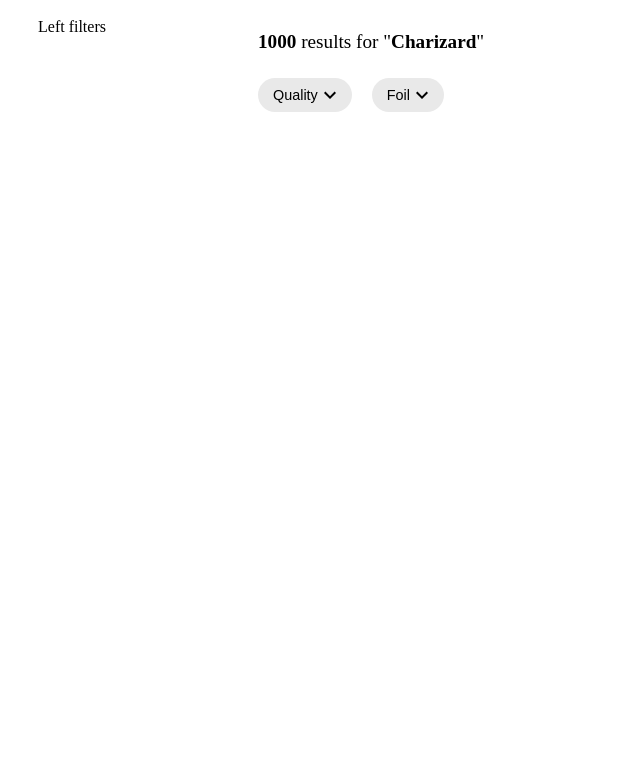
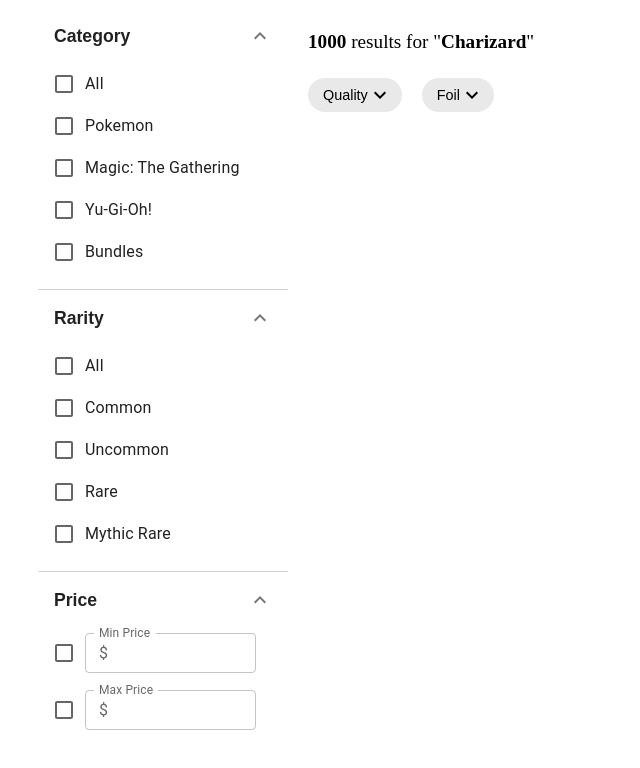
Before and after one commit to andre-fong/SUPERBIDDO, a Next.js app in the folder frontend/: page /results in a window 1280 px wide. Shown: the top 768 px of the page, without its empty margins (0-640 px from the left). Built offline with nearby package versions, Linux system fonts and the light colour scheme.

Commit message:
chore: Add sidebar filters on search results

```diff
--- a/frontend/pages/results.tsx
+++ b/frontend/pages/results.tsx
@@ -22,6 +22,54 @@
 import InputAdornment from "@mui/material/InputAdornment";
 import IconButton from "@mui/material/IconButton";
 import CloseIcon from "@mui/icons-material/Close";
+import MuiAccordion, { AccordionProps } from "@mui/material/Accordion";
+import MuiAccordionSummary, {
+  AccordionSummaryProps,
+} from "@mui/material/AccordionSummary";
+import MuiAccordionDetails, {
+  AccordionDetailsProps,
+} from "@mui/material/AccordionDetails";
+import { styled } from "@mui/material/styles";
+
+//////////////////////////////////////////////////
+//            MUI STYLED ACCORDION              //
+//////////////////////////////////////////////////
+
+const Accordion = styled((props: AccordionProps) => (
+  <MuiAccordion disableGutters elevation={0} square {...props} />
+))(({ theme }) => ({
+  backgroundColor: "transparent",
+  border: "none",
+  "&:not(:last-child)": {
+    borderBottom: "1px solid lightgray",
+  },
+  "&:before": {
+    display: "none",
+  },
+}));
+
+const AccordionSummary = styled((props: AccordionSummaryProps) => (
+  <MuiAccordionSummary {...props} />
+))(({ theme }) => ({
+  backgroundColor: "transparent",
+  marginBottom: -1,
+  minHeight: 56,
+  fontSize: "1.1rem",
+  fontWeight: 600,
+  "&.Mui-expanded": {
+    minHeight: 56,
+  },
+  "& .MuiAccordionSummary-content": {
+    margin: "12px 0",
+  },
+}));
+
+const AccordionDetails = styled((props: AccordionDetailsProps) => (
+  <MuiAccordionDetails {...props} />
+))(({ theme }) => ({
+  padding: theme.spacing(2),
+  paddingTop: 0,
+}));
 
 export default function Results({
   setCurPage,
@@ -157,7 +205,116 @@
     <>
       <main className={styles.main}>
         <div className={styles.left_filters}>
-          {/* TODO: Filter accordions */}Left filters
+          <Accordion defaultExpanded>
+            <AccordionSummary
+              expandIcon={<KeyboardArrowDownIcon />}
+              aria-controls="categories-content"
+            >
+              Category
+            </AccordionSummary>
+            <AccordionDetails>
+              <div className={styles.categories}>
+                <FormControl component="fieldset">
+                  <FormGroup>
+                    <FormControlLabel control={<Checkbox />} label="All" />
+                    <FormControlLabel control={<Checkbox />} label="Pokemon" />
+                    <FormControlLabel
+                      control={<Checkbox />}
+                      label="Magic: The Gathering"
+                    />
+                    <FormControlLabel
+                      control={<Checkbox />}
+                      label="Yu-Gi-Oh!"
+                    />
+                    <FormControlLabel control={<Checkbox />} label="Bundles" />
+                  </FormGroup>
+                </FormControl>
+              </div>
+            </AccordionDetails>
+          </Accordion>
+
+          <Accordion defaultExpanded>
+            <AccordionSummary
+              expandIcon={<KeyboardArrowDownIcon />}
+              aria-controls="rarities-content"
+            >
+              Rarity
+            </AccordionSummary>
+            <AccordionDetails>
+              <div className={styles.rarities}>
+                <FormControl component="fieldset">
+                  <FormGroup>
+                    <FormControlLabel control={<Checkbox />} label="All" />
+                    <FormControlLabel control={<Checkbox />} label="Common" />
+                    <FormControlLabel control={<Checkbox />} label="Uncommon" />
+                    <FormControlLabel control={<Checkbox />} label="Rare" />
+                    <FormControlLabel
+                      control={<Checkbox />}
+                      label="Mythic Rare"
+                    />
+                  </FormGroup>
+                </FormControl>
+              </div>
+            </AccordionDetails>
+          </Accordion>
+
+          <Accordion defaultExpanded>
+            <AccordionSummary
+              expandIcon={<KeyboardArrowDownIcon />}
+              aria-controls="prices-content"
+            >
+              Price
+            </AccordionSummary>
+            <AccordionDetails>
+              <div className={styles.prices}>
+                <FormControl component="fieldset">
+                  <FormGroup sx={{ marginBottom: "15px" }}>
+                    <FormControlLabel
+                      control={<Checkbox />}
+                      label={
+                        <TextField
+                          label="Min Price"
+                          variant="outlined"
+                          size="small"
+                          slotProps={{
+                            input: {
+                              startAdornment: (
+                                <InputAdornment position="start">
+                                  $
+                                </InputAdornment>
+                              ),
+                            },
+                          }}
+                        />
+                      }
+                    />
+                  </FormGroup>
+
+                  <FormGroup>
+                    <FormControlLabel
+                      control={<Checkbox />}
+                      label={
+                        <TextField
+                          label="Max Price"
+                          variant="outlined"
+                          size="small"
+                          slotProps={{
+                            input: {
+                              startAdornment: (
+                                <InputAdornment position="start">
+                                  $
+                                </InputAdornment>
+                              ),
+                            },
+                          }}
+                        />
+                      }
+                    />
+                  </FormGroup>
+                </FormControl>
+              </div>
+            </AccordionDetails>
+          </Accordion>
         </div>
 
         <div className={styles.results}>
@@ -466,33 +623,6 @@
                 </div>
               )}
 
-            {qualitySearchFilters.ungraded && (
-              <div className={styles.selected_option}>
-                <p>
-                  Quality: <span className={styles.bold_600}>Ungraded</span>
-                </p>
-                <IconButton
-                  size="small"
-                  onClick={() => {
-                    setQualitySearchFilters((prev) => {
-                      prev.ungraded = false;
-                      prev.nearMint = false;
-                      prev.excellent = false;
-                      prev.veryGood = false;
-                      prev.poor = false;
-
-                      return {
-                        ...prev,
-                        default: !prev.graded,
-                      };
-                    });
-                  }}
-                >
-                  <CloseIcon fontSize="small" />
-                </IconButton>
-              </div>
-            )}
-
             {qualitySearchFilters.nearMint && (
               <div className={styles.selected_option}>
                 <p>
@@ -619,7 +749,7 @@
                 <p>
                   Foil:{" "}
                   <span className={styles.bold_600}>
-                    {foilSearchFilter === "foil" ? "Foil" : "No Foil"}
+                    {foilSearchFilter === "foil" ? "Foil Only" : "No Foil Only"}
                   </span>
                 </p>
                 <IconButton
--- a/frontend/styles/results.module.css
+++ b/frontend/styles/results.module.css
@@ -5,7 +5,8 @@
 }
 
 .left_filters {
-  width: 200px;
+  width: 250px;
+  margin-top: -10px;
 }
 
 .results {
@@ -86,3 +87,7 @@
   border: var(--secondary) 2px solid;
   border-radius: 999px;
 }
+
+.prices {
+  padding-top: 5px;
+}
```
